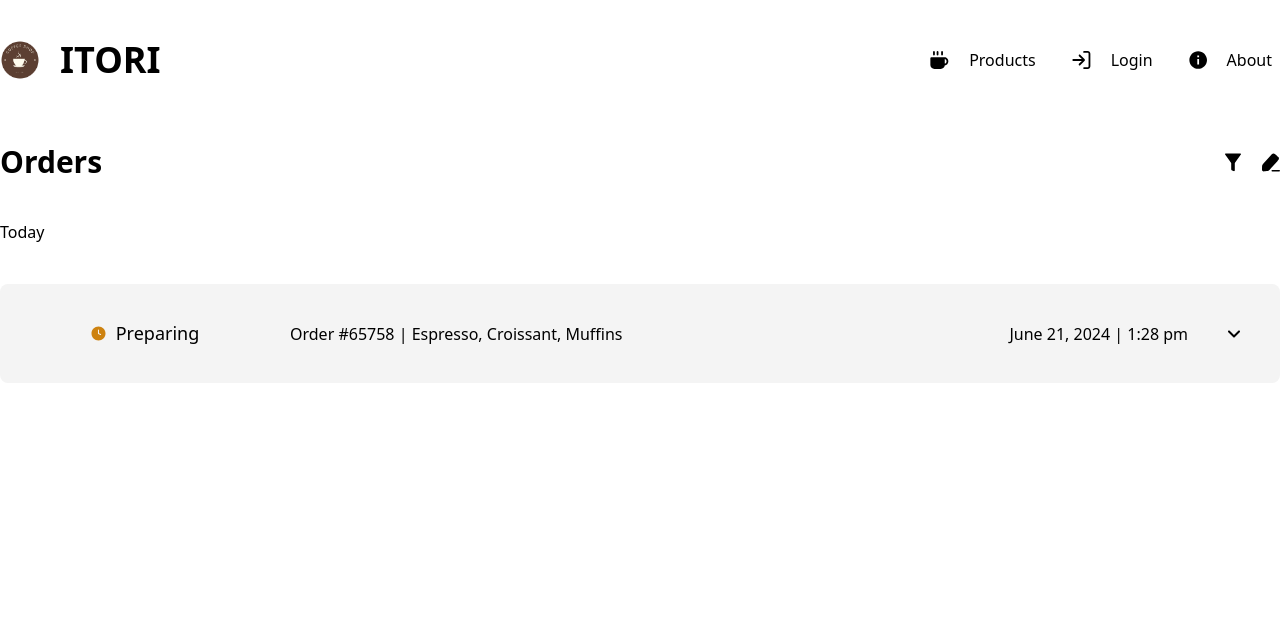
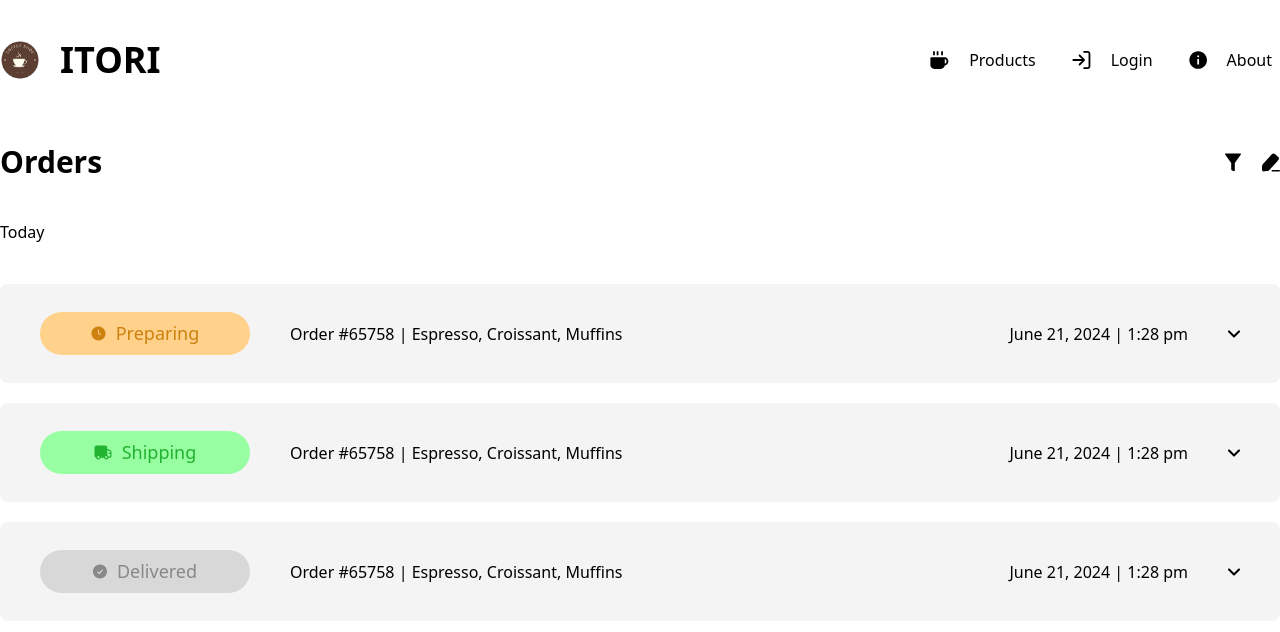
Before and after one commit to Niwa-Studio/Itori, a React (Vite) app: page /orders in a window 1280 px wide. Shown: the top 632 px of the page. Built offline with nearby package versions, Linux system fonts and the light colour scheme.

Commit message:
D - Tailwind color fixed with the Orders

```diff
--- a/src/pages/OrdersPage.jsx
+++ b/src/pages/OrdersPage.jsx
@@ -35,12 +35,15 @@ const statuses = {
 };
 
 const Status = ({ status: { bgcolor, color, icon, text } }) => {
+  const backgroundColor = "bg-" + bgcolor;
+  const fontColor = "text-" + color;
+
   return (
     <div
-      className={`flex gap-[10px] rounded-full px-5 py-2 bg-${bgcolor} min-w-[210px] justify-center`}
+      className={`flex min-w-[210px] justify-center gap-[10px] rounded-full px-5 py-2 ${backgroundColor}`}
     >
       <img src={icon} alt="" />
-      <span className={`text-[18px] text-${color}`}>{text}</span>
+      <span className={`text-[18px] ${fontColor}`}>{text}</span>
     </div>
   );
 };
@@ -72,8 +75,10 @@ const OrdersPage = () => {
       </div>
       <div className="flex flex-col gap-10">
         <span>Today</span>
-        <div>
+        <div className="flex flex-col gap-5">
           <Order status={statuses.preparing} />
+          <Order status={statuses.shipping} />
+          <Order status={statuses.delivered} />
         </div>
       </div>
     </div>
--- a/tailwind.config.js
+++ b/tailwind.config.js
@@ -1,6 +1,16 @@
 /** @type {import('tailwindcss').Config} */
 export default {
   content: ["./index.html", "./src/**/*.{js,ts,jsx,tsx}"],
+  safelist: [
+    "bg-preparing",
+    "bg-shipping",
+    "bg-cancelled",
+    "bg-delivered",
+    "text-font-preparing",
+    "text-font-shipping",
+    "text-font-cancelled",
+    "text-font-delivered",
+  ],
   theme: {
     extend: {
       colors: {
@@ -10,7 +20,7 @@ export default {
         "shapes-grey-4": "#EAEAEA",
         "font-green": "#23B231",
         shipping: "#98FEA2",
-        delivered: "D8D8D8",
+        delivered: "#D8D8D8",
         cancelled: "#FFC9C9",
         preparing: "#FFD18B",
         "font-shipping": "#23B231",
```
